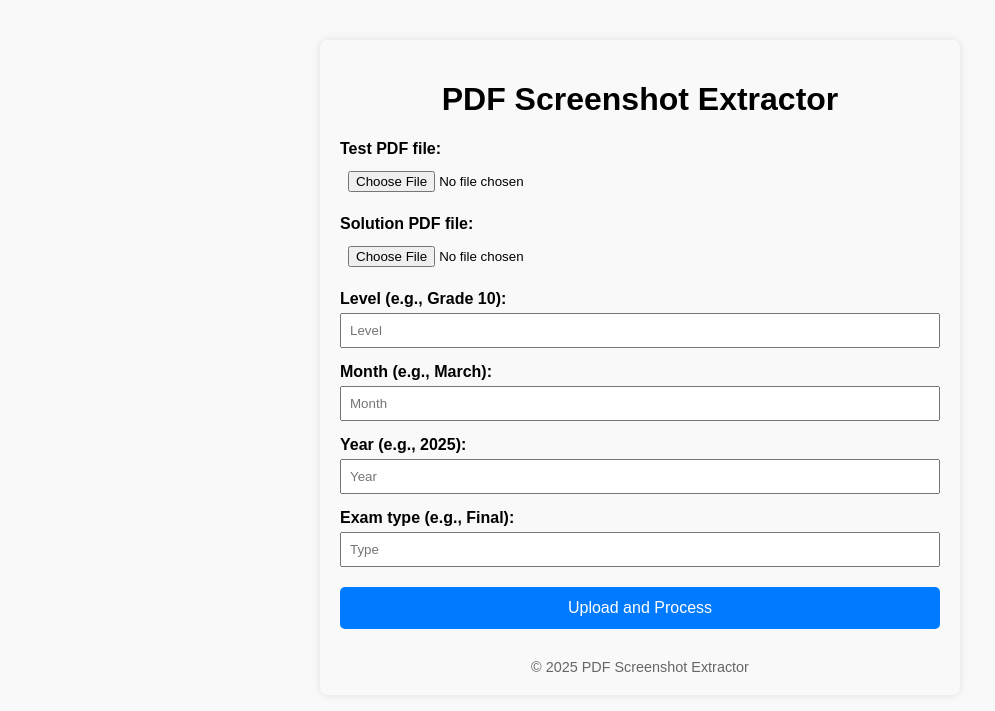
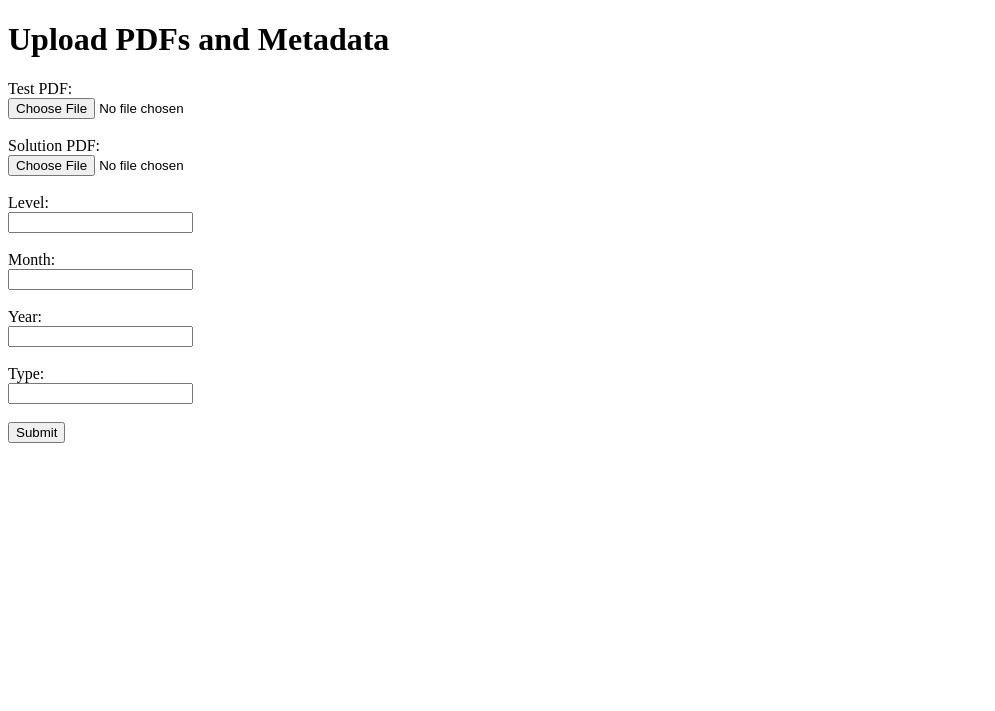
Before and after one commit to Chillice2025/flask-pdf-app, a Flask app: page / in a window 1280 px wide. Shown: the top 711 px of the page, without its empty margins (0-995 px from the left). Run offline with Flask 2, Linux system fonts and the light colour scheme.

Commit message:
Updated Solutions Screenshots

```diff
--- a/main.py
+++ b/main.py
@@ -15,6 +15,22 @@ from werkzeug.utils import secure_filename
 import fitz  # PyMuPDF
 from PIL import Image, ImageDraw
 import openai
+from flask import redirect, url_for
+
+app = Flask(__name__)
+
+@app.route("/upload", methods=["GET"])
+def upload_get():
+    return redirect(url_for("index"))
+# Add at the very top, before importing openai, to load the API key from env if exists:
+openai.api_key = os.environ.get("OPENAI_API_KEY") or openai.api_key
+
+if not openai.api_key:
+    logger.error("OpenAI API key not set in environment variable OPENAI_API_KEY")
+    raise RuntimeError("OpenAI API key is required. Please set the environment variable OPENAI_API_KEY.")
+
+# (You can keep your hardcoded key as fallback or remove it in production)
+
 
 # -------- Logging Setup --------
 logger = logging.getLogger(__name__)
@@ -429,7 +445,9 @@ def status():
 # -------- Main Entrypoint --------
 
 if __name__ == "__main__":
+    import os
     # Insert your OpenAI key here directly as per your request:
     openai.api_key = "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"
 
-    app.run(host="0.0.0.0", port=5000, debug=True, threaded=True)
+    port = int(os.environ.get("PORT", 5000))
+    app.run(host="0.0.0.0", port=port)
--- a/templates/index.html
+++ b/templates/index.html
@@ -1,81 +1,30 @@
 <!DOCTYPE html>
-<html lang="en">
+<html>
 <head>
-  <meta charset="UTF-8" />
-  <meta name="viewport" content="width=device-width, initial-scale=1" />
-  <title>PDF Screenshot Extractor</title>
-  <style>
-    body {
-      font-family: Arial, sans-serif;
-      max-width: 600px;
-      margin: 40px auto;
-      padding: 20px;
-      background: #f9f9f9;
-      border-radius: 8px;
-      box-shadow: 0 0 8px rgba(0,0,0,0.1);
-    }
-    h1 {
-      text-align: center;
-    }
-    label {
-      display: block;
-      margin-top: 15px;
-      font-weight: bold;
-    }
-    input[type="text"], select, input[type="file"] {
-      width: 100%;
-      padding: 8px;
-      margin-top: 5px;
-      box-sizing: border-box;
-    }
-    button {
-      margin-top: 20px;
-      width: 100%;
-      padding: 12px;
-      background-color: #007bff;
-      border: none;
-      color: white;
-      font-size: 1rem;
-      cursor: pointer;
-      border-radius: 5px;
-    }
-    button:hover {
-      background-color: #0056b3;
-    }
-    .footer {
-      margin-top: 30px;
-      text-align: center;
-      color: #666;
-      font-size: 0.9rem;
-    }
-  </style>
+  <title>PDF Screenshot Uploader</title>
 </head>
 <body>
-  <h1>PDF Screenshot Extractor</h1>
+  <h1>Upload PDFs and Metadata</h1>
   <form method="POST" enctype="multipart/form-data">
-    <label for="test_pdf">Test PDF file:</label>
-    <input type="file" name="test_pdf" id="test_pdf" accept="application/pdf" required />
+    <label>Test PDF:</label><br/>
+    <input type="file" name="test_pdf" required/><br/><br/>
 
-    <label for="sol_pdf">Solution PDF file:</label>
-    <input type="file" name="sol_pdf" id="sol_pdf" accept="application/pdf" required />
+    <label>Solution PDF:</label><br/>
+    <input type="file" name="sol_pdf" required/><br/><br/>
 
-    <label for="level">Level (e.g., Grade 10):</label>
-    <input type="text" name="level" id="level" placeholder="Level" required />
+    <label>Level:</label><br/>
+    <input type="text" name="level" required/><br/><br/>
 
-    <label for="month">Month (e.g., March):</label>
-    <input type="text" name="month" id="month" placeholder="Month" required />
+    <label>Month:</label><br/>
+    <input type="text" name="month" required/><br/><br/>
 
-    <label for="year">Year (e.g., 2025):</label>
-    <input type="text" name="year" id="year" placeholder="Year" required />
+    <label>Year:</label><br/>
+    <input type="text" name="year" required/><br/><br/>
 
-    <label for="type">Exam type (e.g., Final):</label>
-    <input type="text" name="type" id="type" placeholder="Type" required />
+    <label>Type:</label><br/>
+    <input type="text" name="type" required/><br/><br/>
 
-    <button type="submit">Upload and Process</button>
+    <button type="submit">Submit</button>
   </form>
-
-  <div class="footer">
-    &copy; 2025 PDF Screenshot Extractor
-  </div>
 </body>
 </html>
```
